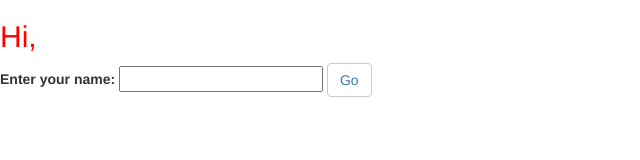
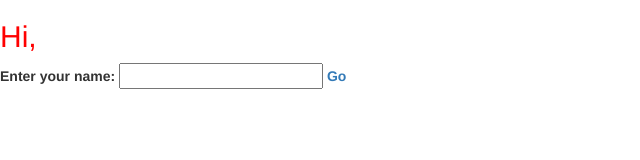
Before and after one commit to iamgarima/F_project, a plain HTML site: page index.html in a window 1280 px wide. Shown: the full height of the page, 0-640 px from the left. Drawn offline with nearby package versions, Linux system fonts and the light colour scheme; some packages are replaced by stand-ins of ours.

Commit message:
bug fixed

```diff
--- a/index.html
+++ b/index.html
@@ -18,7 +18,7 @@
       <label>
       Enter your name:
         <input type="text" ng-model="name" ng-cloak>
-        <button class="btn btn-default" ng-click="clicked()"><a href="#/questions">Go</a></button>
+        <a href="#/questions" ng-click="clicked()">Go</a>
       </label>
     </div>
     <div ng-view></div>
```
